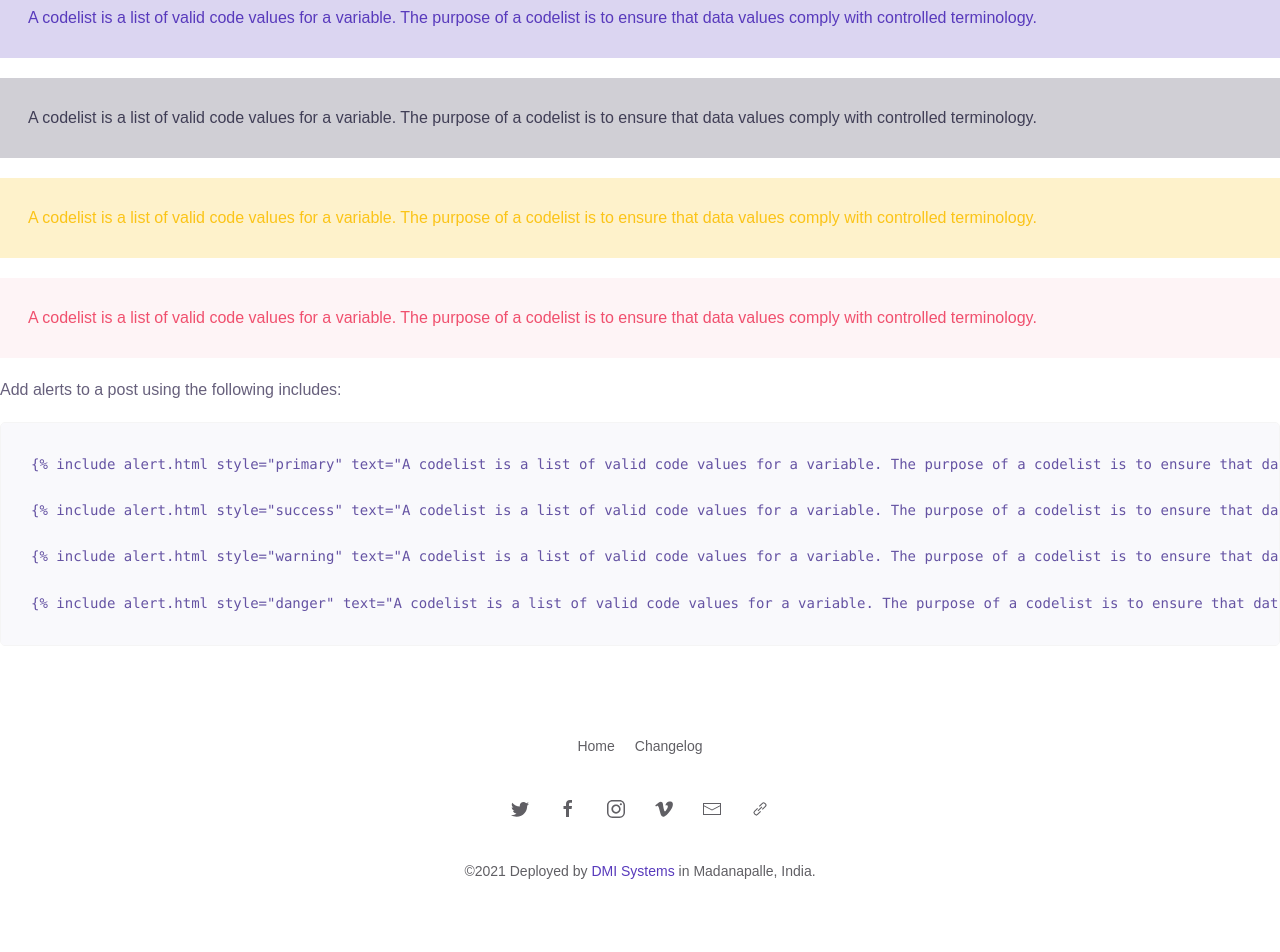
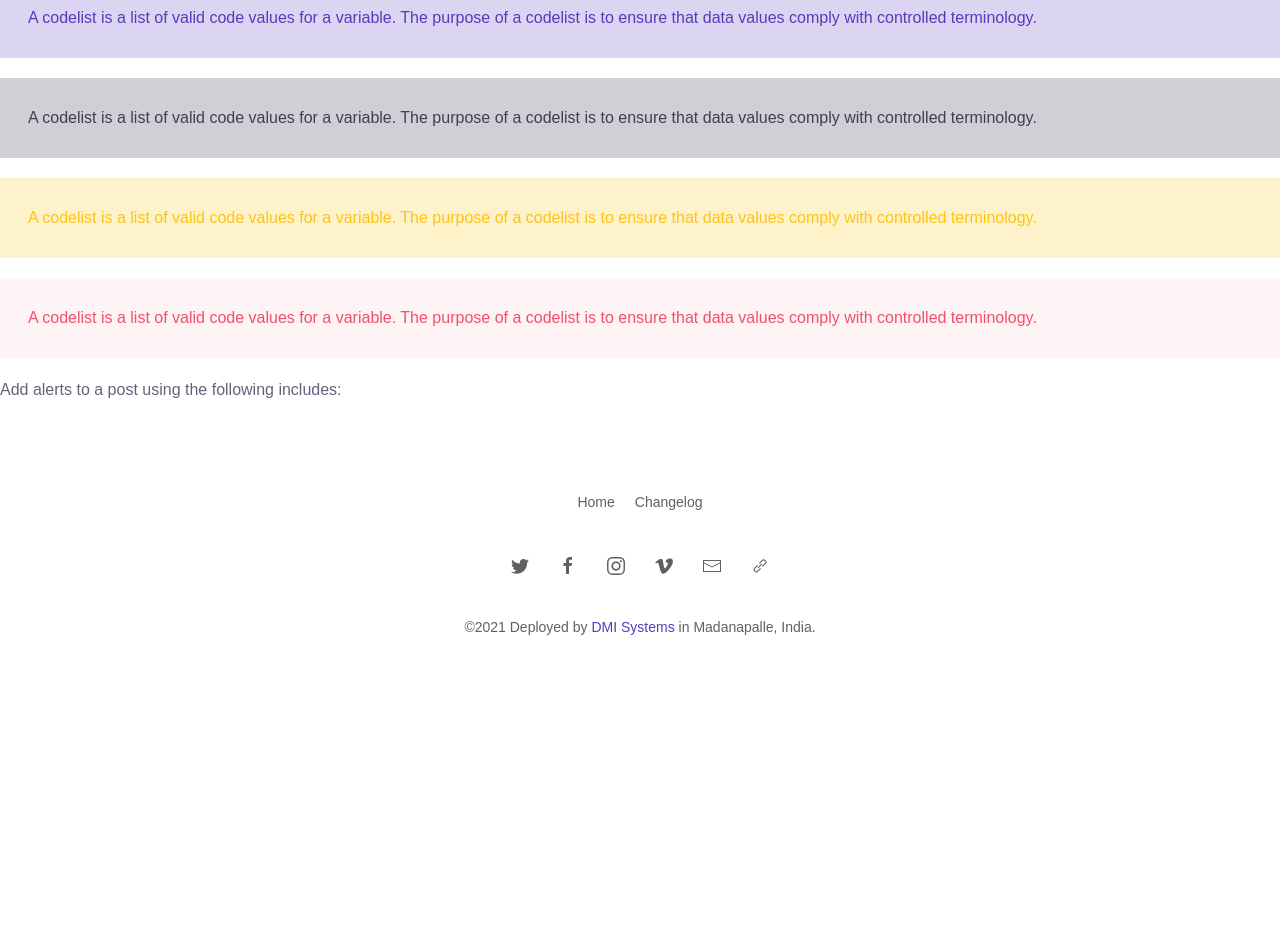
Before and after one commit to hellaz/jekyll-theme-guia, a Jekyll site: the page built from mediacms/2021-11-06-introduction.md, in a window 1280 px wide. Shown: the part 230-1182 px from the top of the page. Built offline with Jekyll 4.4.1, drawn with Linux system fonts in a browser that asks for light colours; some web fonts are replaced; after the commit the page ends 938 px from its top, so only the background shows below that.

Commit message:
Update 2021-11-06-introduction.md

````diff
--- a/mediacms/2021-11-06-introduction.md
+++ b/mediacms/2021-11-06-introduction.md
@@ -17,15 +17,3 @@ There are four alert styles:
 {% include alert.html style="danger" text="A codelist is a list of valid code values for a variable. The purpose of a codelist is to ensure that data values comply with controlled terminology." %}
 
 Add alerts to a post using the following includes:
-
-{% raw %}
-```yaml
-{% include alert.html style="primary" text="A codelist is a list of valid code values for a variable. The purpose of a codelist is to ensure that data values comply with controlled terminology." %}
-
-{% include alert.html style="success" text="A codelist is a list of valid code values for a variable. The purpose of a codelist is to ensure that data values comply with controlled terminology." %}
-
-{% include alert.html style="warning" text="A codelist is a list of valid code values for a variable. The purpose of a codelist is to ensure that data values comply with controlled terminology." %}
-
-{% include alert.html style="danger" text="A codelist is a list of valid code values for a variable. The purpose of a codelist is to ensure that data values comply with controlled terminology." %}
-```
-{% endraw %}
````
